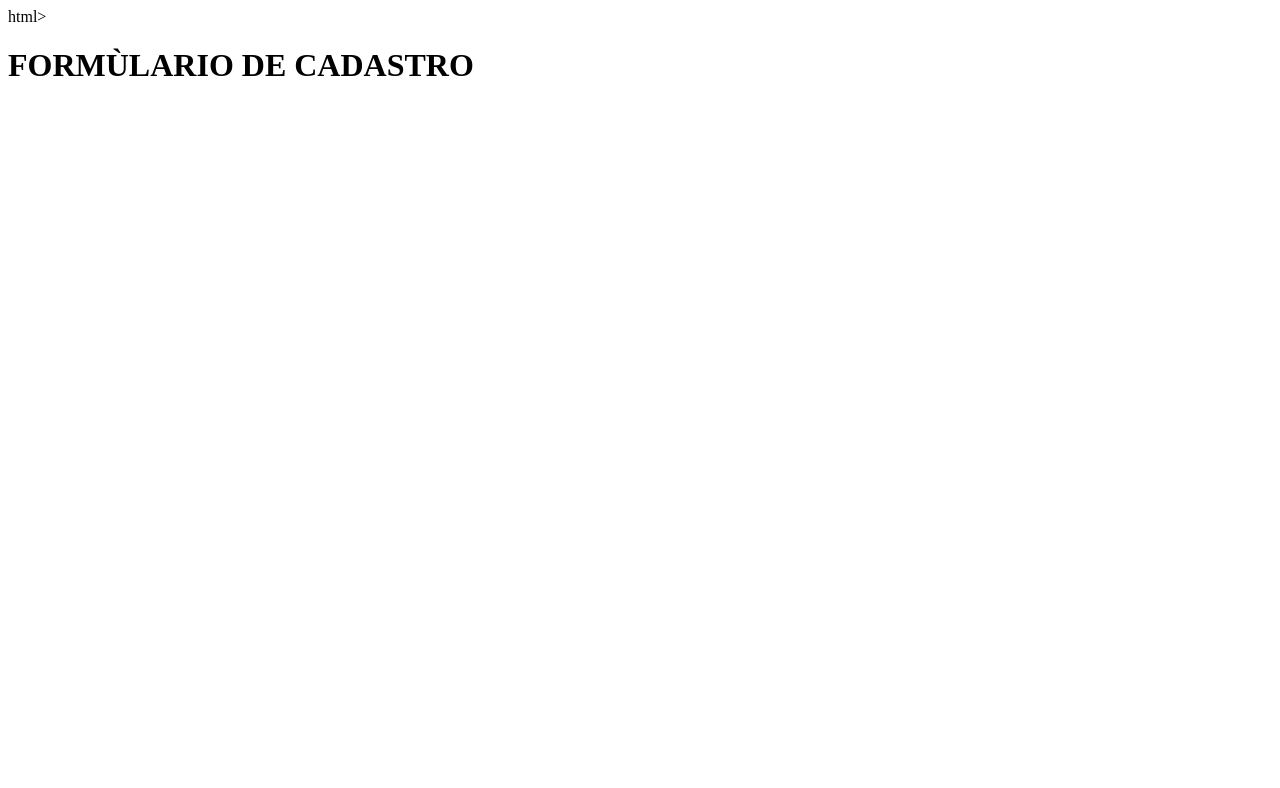
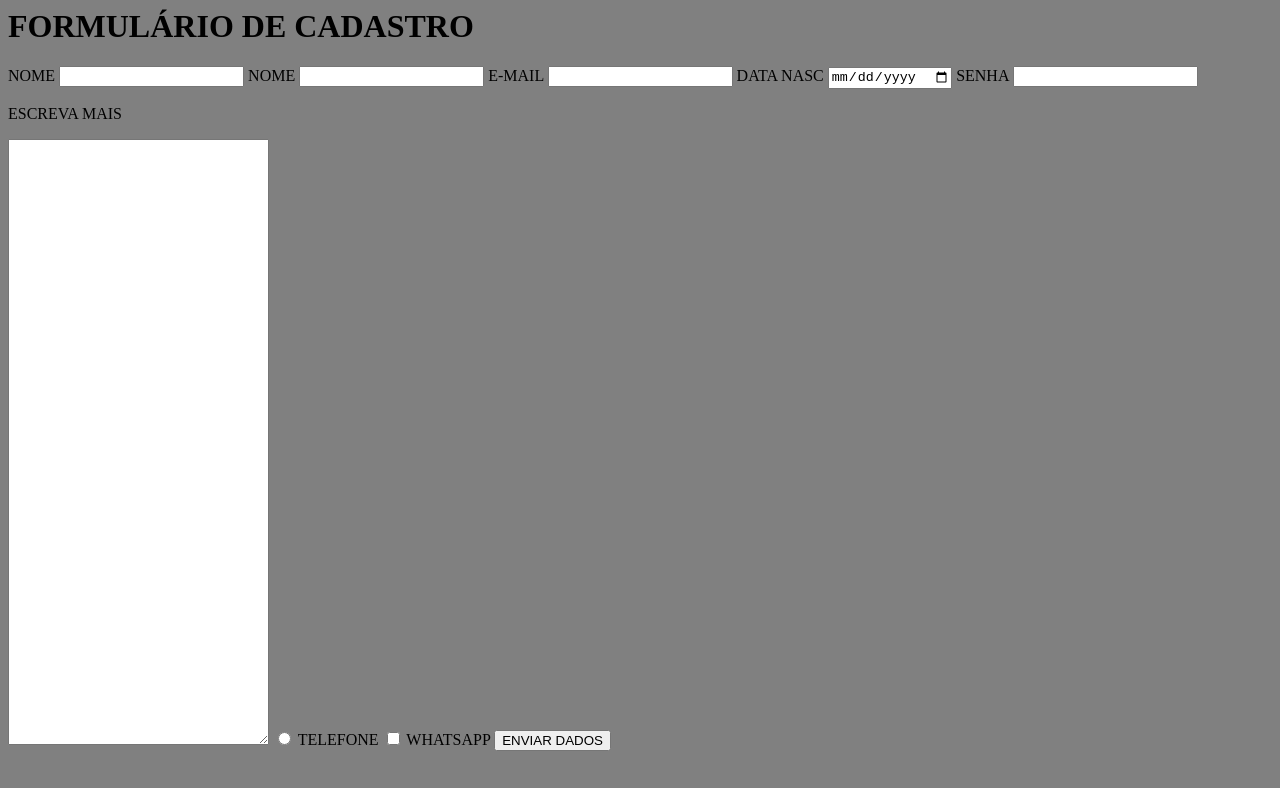
Before and after one commit to PalomadAnjos/formulario, a plain HTML site: page index.html in a window 1280 px wide. Drawn offline with Linux system fonts and the light colour scheme.

Commit message:
Update index.html

```diff
--- a/index.html
+++ b/index.html
@@ -1,11 +1,46 @@
-html>
+<html>
 
 <head>
-<link rel="stylescheet" href="style.css">
+<link rel="stylesheet" href="style.css">
 </head>
 
 
 <body>
-  <h1>FORMÙLARIO DE CADASTRO<H1>
-    <main>
-      <form>
+<h1>FORMULÁRIO DE CADASTRO</h1>
+<main>
+    <form>
+        <label for="nome">NOME</label>
+        <input type="text" id="nome">
+
+         <label for="telefone">NOME</label>
+        <input type="tel" id="telefone">
+
+        <label for="endmail">E-MAIL</label>
+        <input type="email" id="endmail">
+
+        <label for="datanasc">DATA NASC</label>
+        <input type="date" id="datanasc">
+
+        <label for="senha">SENHA</label>
+        <input type="password" id="senha">
+
+        <div>
+            <p>ESCREVA MAIS</p>
+            <textarea cols="30px" rows="40px"></textarea>
+
+            <input type="radio" id="circuloradio">
+            <label for="circuloradio">TELEFONE</label>
+
+            <input type="checkbox" id="caixa">
+            <label for="caixa">WHATSAPP</label>
+
+            <input type="submit" value="ENVIAR DADOS">
+
+        </div>
+    </form>
+</main>
+
+</body>
+
+
+</html>
```
